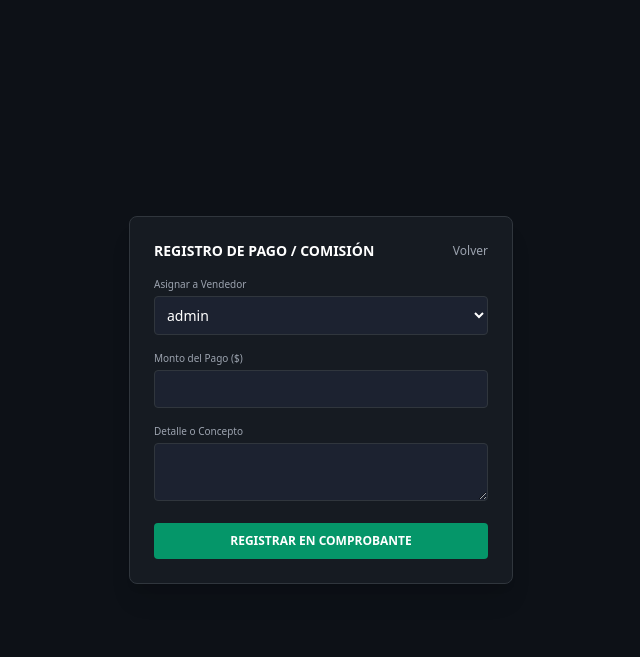
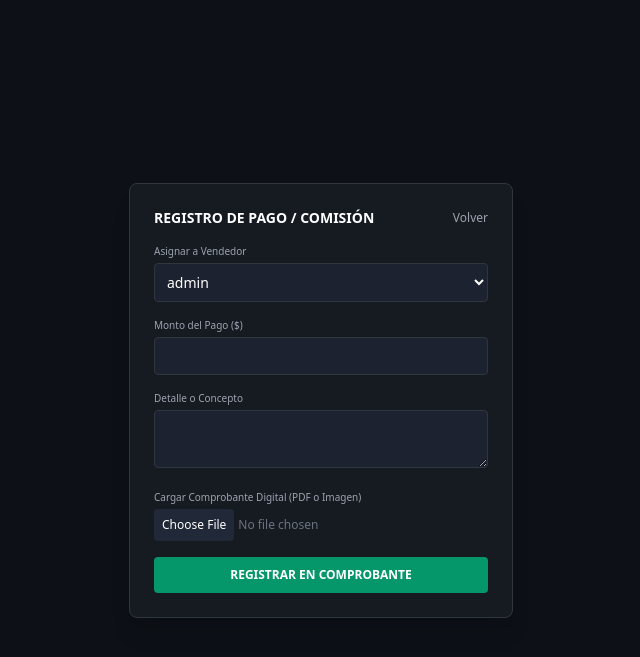
Before and after one commit to EstebanCastillo28/bb_app, a Flask app: template app-ventas/templates/registrar_pago.html in a window 1280 px wide. Shown: the top 657 px of the page, without its empty margins (319-959 px from the left). Run offline with Flask 3, Linux system fonts and the light colour scheme; the template is opened without the code that fills it: values that come from a table or form of the project are taken from there, others are empty; tables that the repository leaves empty hold one stand-in row (values such as "Sample post"); some libraries are stand-ins or nearby versions.

Commit message:
Update registrar_pago.html

```diff
--- a/app-ventas/templates/registrar_pago.html
+++ b/app-ventas/templates/registrar_pago.html
@@ -7,14 +7,19 @@
 <body class="bg-[#0D1117] text-[#F0F6FC] p-6 flex justify-center items-center min-h-screen">
     <div class="max-w-sm w-full bg-[#161B22] border border-[#30363D] rounded-lg p-6 space-y-4 shadow-xl">
         <div class="flex justify-between items-center"><h2 class="text-sm font-bold text-white">REGISTRO DE PAGO / COMISIÓN</h2><a href="/dashboard" class="text-xs text-gray-400">Volver</a></div>
-        <form method="POST" class="space-y-4">
-            <div><label class="block text-[10px] text-gray-400 mb-1">Asignar a Vendedor</label>
+        <form method="POST" enctype="multipart/form-data" class="space-y-4">
+            <div>
+                <label class="block text-[10px] text-gray-400 mb-1">Asignar a Vendedor</label>
                 <select name="vendedor_id" required class="w-full bg-[#1C2230] border border-[#30363D] rounded p-2 text-sm text-white focus:outline-none">
                     {% for v in vendedores %}<option value="{{ v.id }}">{{ v.username }}</option>{% endfor %}
                 </select>
             </div>
             <div><label class="block text-[10px] text-gray-400 mb-1">Monto del Pago ($)</label><input type="number" step="0.01" name="monto" required class="w-full bg-[#1C2230] border border-[#30363D] rounded p-2 text-sm text-white focus:outline-none"></div>
             <div><label class="block text-[10px] text-gray-400 mb-1">Detalle o Concepto</label><textarea name="observaciones" rows="2" class="w-full bg-[#1C2230] border border-[#30363D] rounded p-2 text-sm text-white focus:outline-none"></textarea></div>
+            <div>
+                <label class="block text-[10px] text-gray-400 mb-1">Cargar Comprobante Digital (PDF o Imagen)</label>
+                <input type="file" name="comprobante" class="text-xs text-gray-500 w-full file:bg-[#212838] file:text-white file:border-none file:p-2 file:rounded file:cursor-pointer">
+            </div>
             <button type="submit" class="w-full bg-emerald-600 hover:bg-emerald-500 text-white text-xs font-bold py-2.5 rounded cursor-pointer">REGISTRAR EN COMPROBANTE</button>
         </form>
     </div>
```
